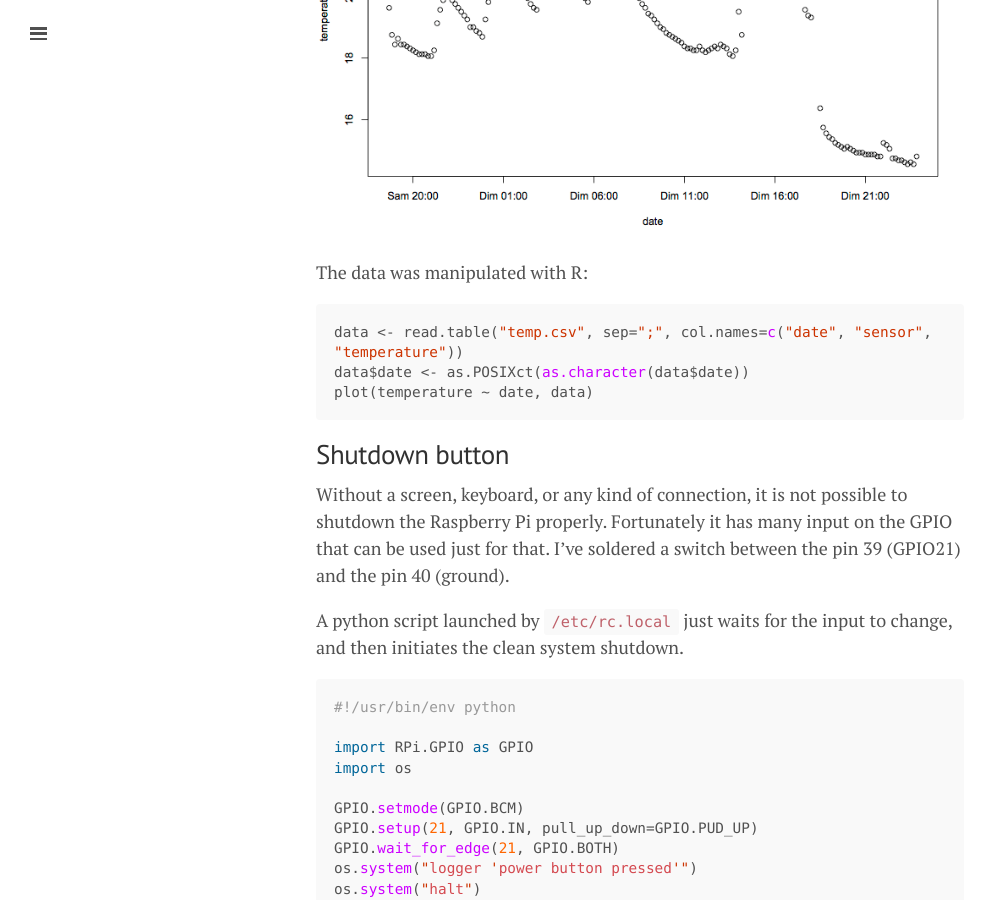
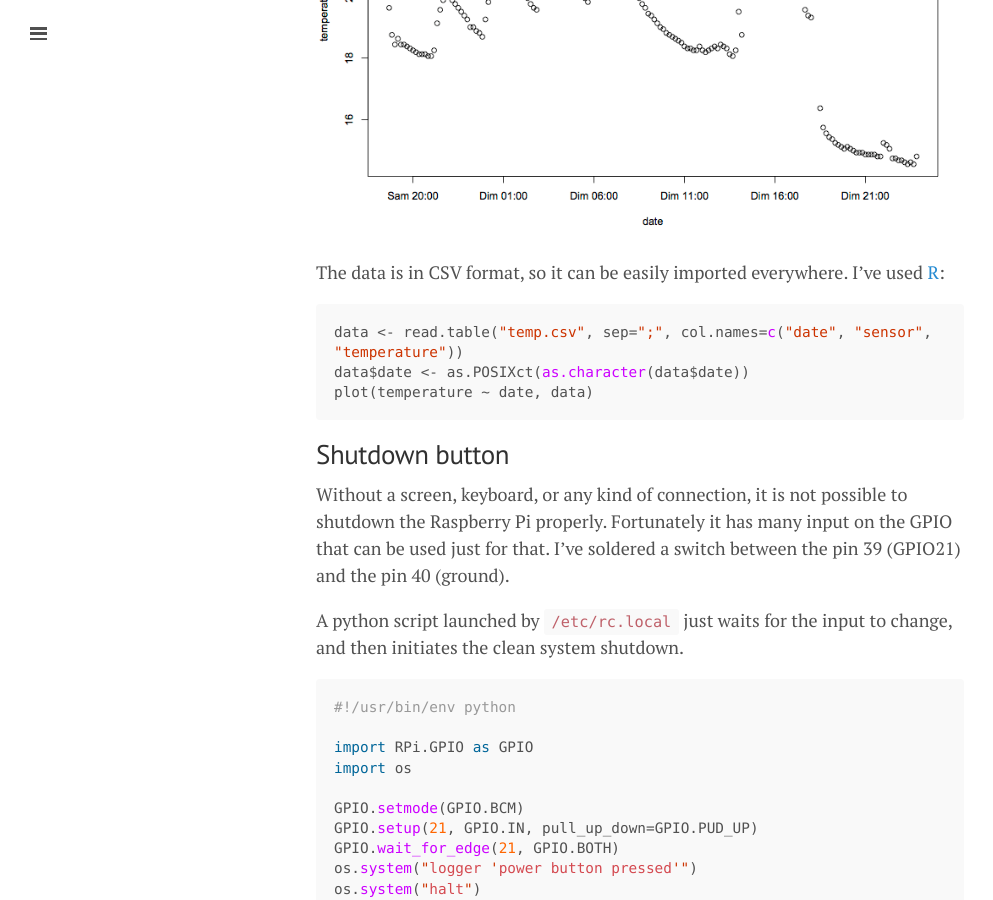
Before and after one commit to glehmann/glehmann.github.io, a Jekyll site: the page built from _posts/2014-12-23-Raspberry-Pi-as-a-temperature-logger.md, in a window 1280 px wide and 900 px high, scrolled down 3626 px. Shown: the whole window, without its empty margins (0-993 px from the left). Built offline with Jekyll 4.4.1, drawn with Linux system fonts in a browser that asks for light colours; Markdown is read by kramdown in place of the engine named in the settings; comment, search, counter and statistics services are not loaded.

Commit message:
add a note on csv format and a link to R

```diff
--- a/_posts/2014-12-23-Raspberry-Pi-as-a-temperature-logger.md
+++ b/_posts/2014-12-23-Raspberry-Pi-as-a-temperature-logger.md
@@ -104,7 +104,7 @@ here is a chart with the data on a few hours:
 
 ![Temperatures]({{ site.url }}/images/RPi-temperatures.png)
 
-The data was manipulated with R:
+The data is in CSV format, so it can be easily imported everywhere. I've used [R]:
 
 ~~~R
 data <- read.table("temp.csv", sep=";", col.names=c("date", "sensor", "temperature"))
@@ -221,3 +221,4 @@ informations.
 [DS18B20]: https://learn.adafruit.com/adafruits-raspberry-pi-lesson-11-ds18b20-temperature-sensing?view=all
 [Raspbian]: http://www.raspbian.org/
 [bépo]: http://bepo.fr
+[R]: http://www.r-project.org/
```
